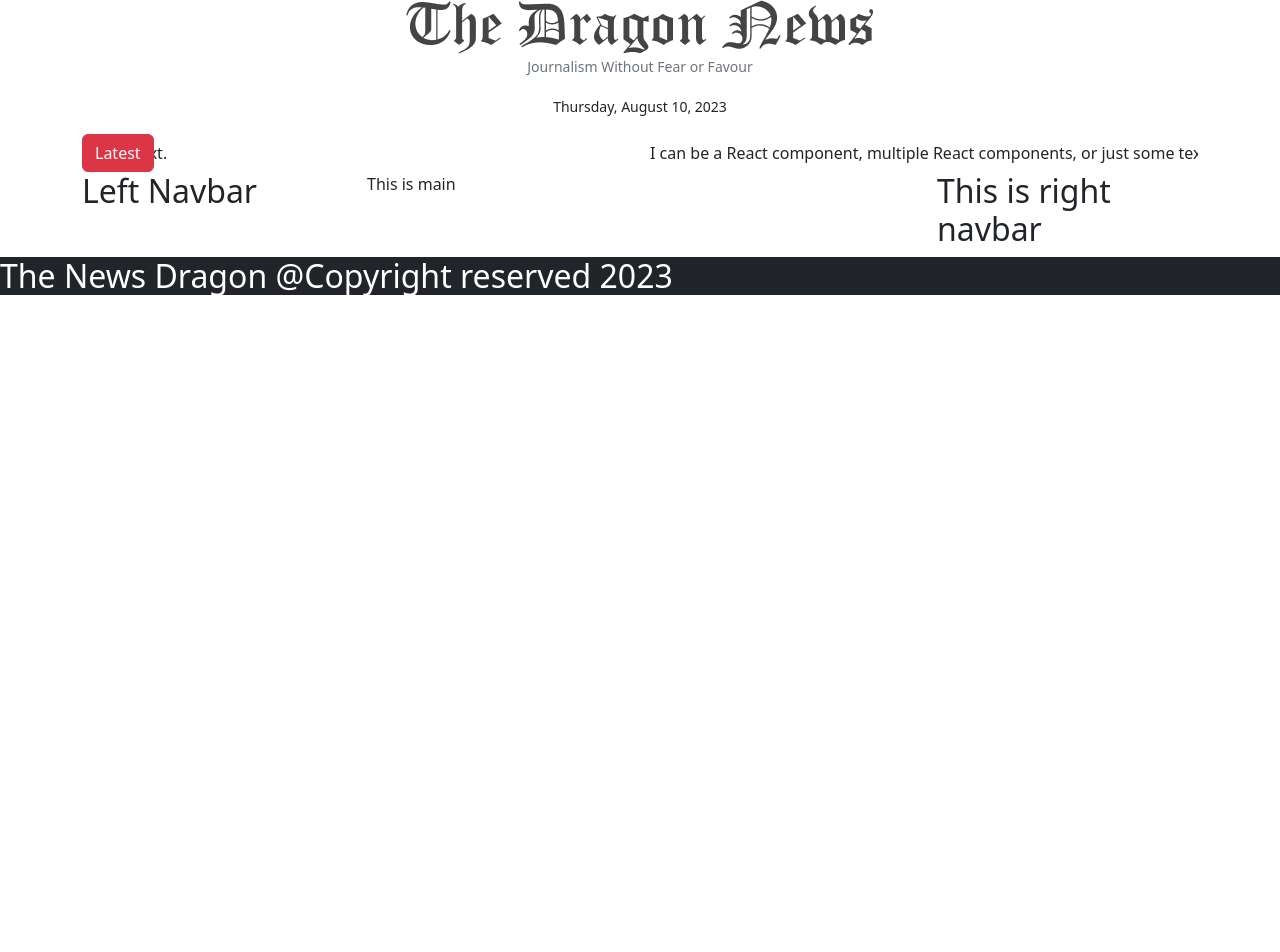
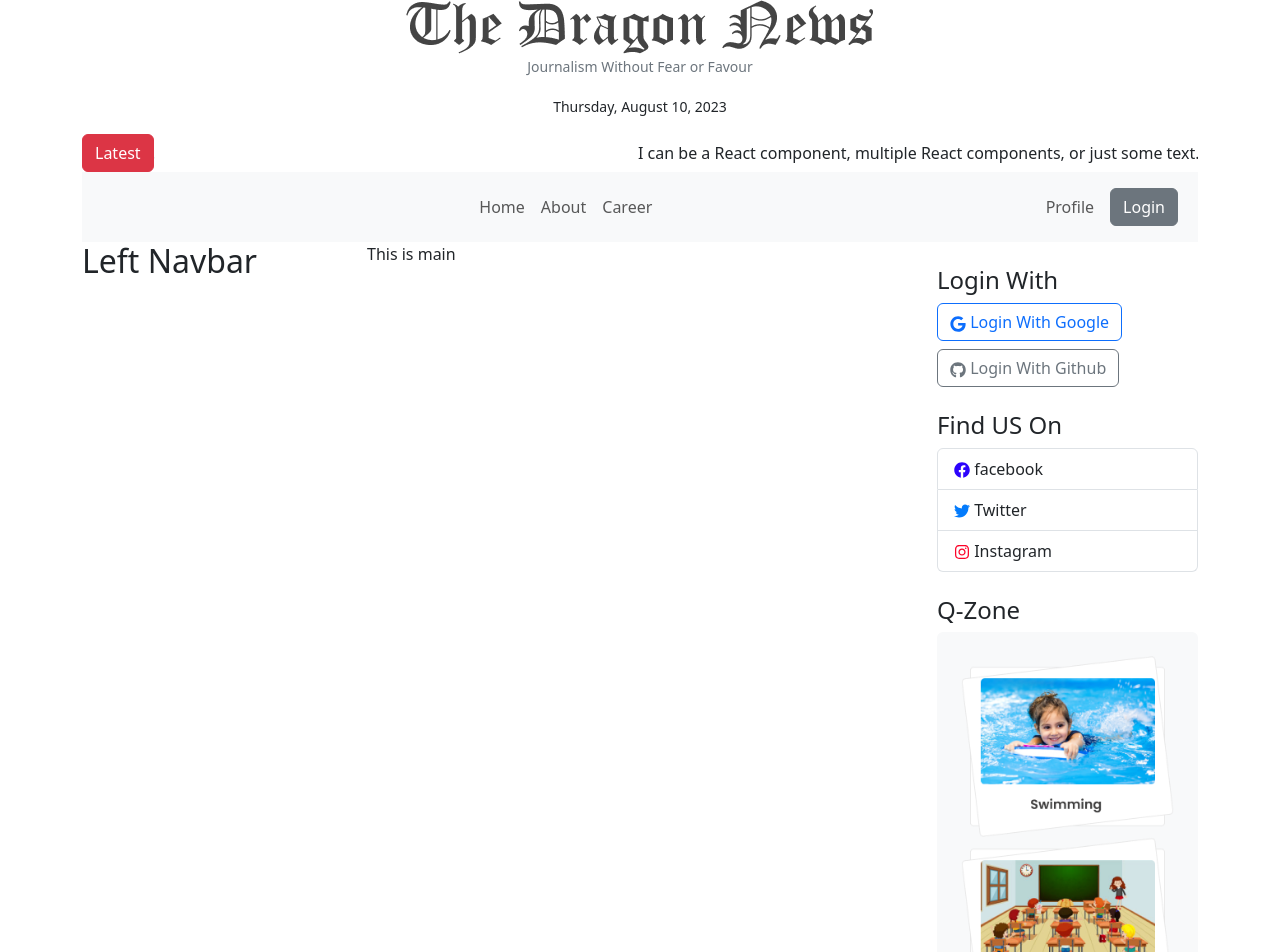
Before and after one commit to Ahana-Nandi-Tultul/PH_The_New_Dragon_Client, a React (Vite) app: page / in a window 1280 px wide. Shown: the top 952 px of the page. Before the commit the page ends 800 px from the top, so only its background shows below. Built offline with nearby package versions, Linux system fonts and the light colour scheme.

Commit message:
add Right Side Nav

```diff
--- a/package.json
+++ b/package.json
@@ -17,6 +17,7 @@
     "react-bootstrap": "^2.8.0",
     "react-dom": "^18.2.0",
     "react-fast-marquee": "^1.6.0",
+    "react-icons": "^4.10.1",
     "react-router-dom": "^6.14.2"
   },
   "devDependencies": {
--- a/src/pages/Shared/Header/Header.jsx
+++ b/src/pages/Shared/Header/Header.jsx
@@ -1,10 +1,11 @@
 import React from 'react';
 import logo from '../../../assets/logo.png'
 import Marquee from "react-fast-marquee";
+import moment from 'moment/moment';
 import Button from 'react-bootstrap/Button';
 import Container from 'react-bootstrap/Container';
-import moment from 'moment/moment';
-
+import Nav from 'react-bootstrap/Nav';
+import Navbar from 'react-bootstrap/Navbar';
 
 const Header = () => {
     return (
@@ -20,6 +21,24 @@ const Header = () => {
                     I can be a React component, multiple React components, or just some text.
                 </Marquee>
             </div>
+            <Navbar collapseOnSelect expand="lg" className="bg-body-tertiary">
+                <Container>
+                    <Navbar.Toggle aria-controls="responsive-navbar-nav" />
+                    <Navbar.Collapse id="responsive-navbar-nav">
+                    <Nav className="mx-auto">
+                        <Nav.Link href="#features">Home</Nav.Link>
+                        <Nav.Link href="#pricing">About</Nav.Link>
+                        <Nav.Link href="#pricing">Career</Nav.Link>
+                    </Nav>
+                    <Nav className='d-flex align-items-center'>
+                        <Nav.Link href="#deets">Profile</Nav.Link>
+                        <Nav.Link eventKey={2} href="#memes">
+                            <Button variant="secondary">Login</Button>
+                        </Nav.Link>
+                    </Nav>
+                    </Navbar.Collapse>
+                </Container>
+            </Navbar>
         </Container>
     );
 };
--- /dev/null
+++ b/src/pages/Shared/QZone/QZone.jsx
@@ -0,0 +1,19 @@
+import React from 'react';
+import qZone1 from '../../../assets/qZone1.png';
+import qZone2 from '../../../assets/qZone2.png';
+import qZone3 from '../../../assets/qZone3.png';
+
+const QZone = () => {
+    return (
+        <div>
+            <h4>Q-Zone</h4>
+            <div className='bg-light rounded p-4 my-2'>
+                <img className='img-fluid' src={qZone1} alt="" />
+                <img className='img-fluid' src={qZone2} alt="" />
+                <img className='img-fluid' src={qZone3} alt="" />
+            </div>
+        </div>
+    );
+};
+
+export default QZone;
--- a/src/pages/Shared/RightNav/RightNav.jsx
+++ b/src/pages/Shared/RightNav/RightNav.jsx
@@ -1,9 +1,28 @@
 import React from 'react';
+import { Button } from 'react-bootstrap';
+import { FaGoogle, FaFacebook, FaGithub, FaTwitter, FaInstagram,  } from 'react-icons/fa';
+import ListGroup from 'react-bootstrap/ListGroup';
+import QZone from '../QZone/QZone';
 
 const RightNav = () => {
     return (
         <div>
-            <h2>This is right navbar</h2>
+            <div className='my-4'>
+                <h4 className=''>Login With</h4>
+                <Button variant="outline-primary" className='mb-2'> <FaGoogle /> Login With Google</Button>
+                <Button variant="outline-secondary"><FaGithub/> Login With Github</Button>
+            </div>
+            <div>
+                <h4>Find US On</h4>
+                <div className='mb-4'>
+                    <ListGroup>
+                        <ListGroup.Item><FaFacebook color='#2c03fc'/> facebook</ListGroup.Item>
+                        <ListGroup.Item><FaTwitter color='#037bfc'/> Twitter</ListGroup.Item>
+                        <ListGroup.Item><FaInstagram color='#fc0328'/> Instagram</ListGroup.Item>
+                    </ListGroup>
+                </div>
+                <QZone></QZone>
+            </div>
         </div>
     );
 };
```
Also changed, not shown: 2 other files (tests, documents, lock files or other folders).
